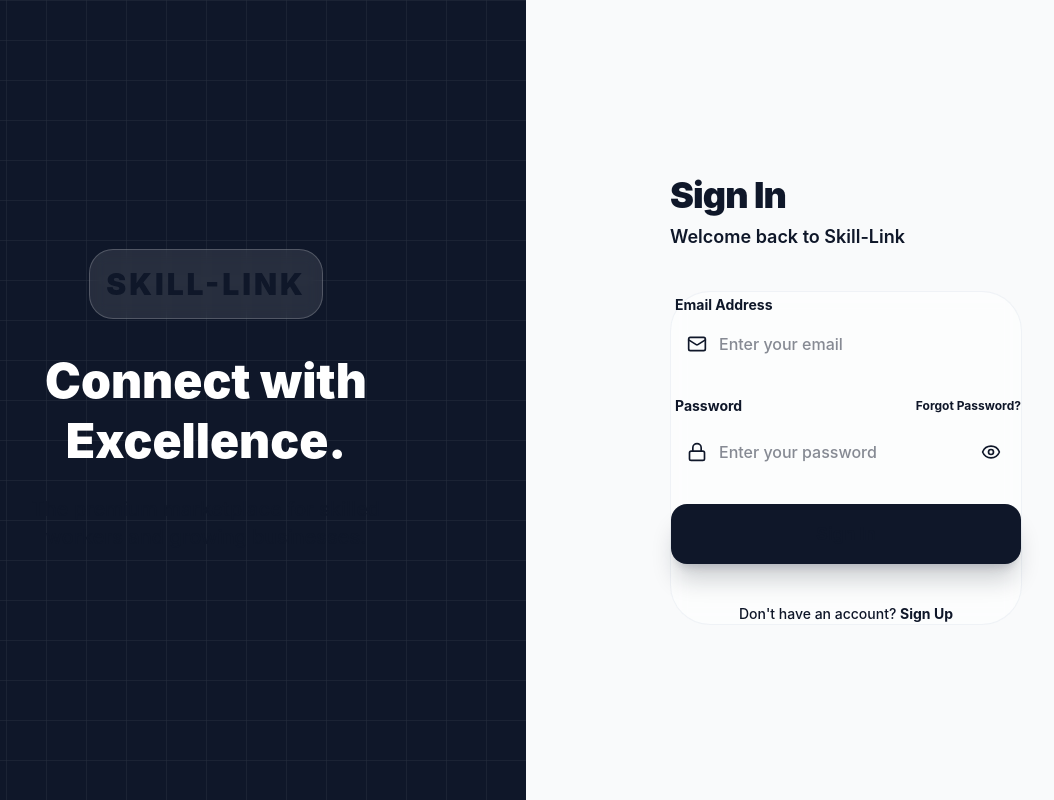
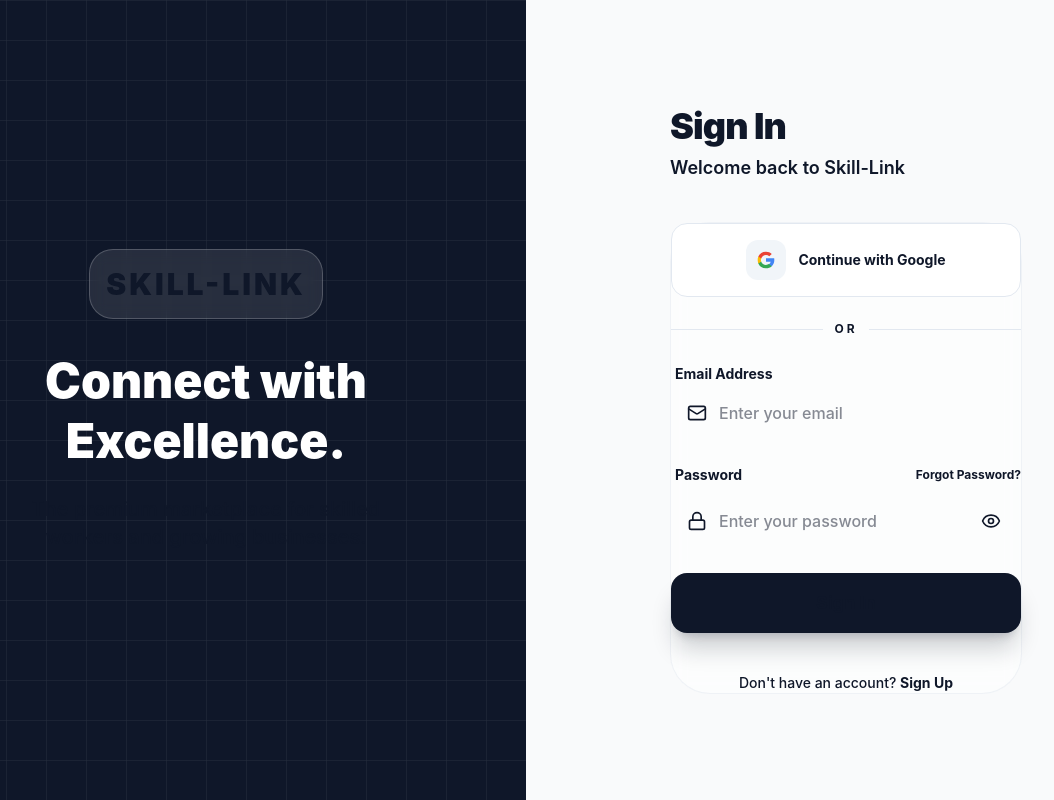
Before and after one commit to Shankar-0707/Skill-Link, a React (Vite) app in the folder Frontend/: page /login in a window 1280 px wide. Shown: the whole page, without its empty margins (114-1168 px from the left). Built offline with nearby package versions, Linux system fonts and the light colour scheme; no server answers.

Commit message:
added google oauth , all the auth methods are integrated

```diff
--- a/Frontend/src/app/routes/AppRoutes.tsx
+++ b/Frontend/src/app/routes/AppRoutes.tsx
@@ -3,6 +3,7 @@ import { Routes, Route, Navigate } from "react-router-dom";
 import { LoginPage } from "../../pages/auth/LoginPage";
 import { RegisterPage } from "../../pages/auth/RegisterPage";
 import { ForgotPasswordPage } from "../../pages/auth/ForgotPasswordPage";
+import { GoogleAuthCallbackPage } from "../../pages/auth/GoogleAuthCallbackPage";
 import { ResetPasswordPage } from "../../pages/auth/ResetPasswordPage";
 import { VerifyEmailPage } from "../../pages/auth/VerifyEmailPage";
 import { OrganisationHomePage } from "../../pages/OrganisationHomePage";
@@ -21,6 +22,10 @@ export const AppRoutes: React.FC = () => {
         <Route path="/login" element={<LoginPage />} />
         <Route path="/register" element={<RegisterPage />} />
         <Route path="/forgot-password" element={<ForgotPasswordPage />} />
+        <Route
+          path="/auth/google/callback"
+          element={<GoogleAuthCallbackPage />}
+        />
         <Route path="/reset-password" element={<ResetPasswordPage />} />
         <Route path="/verify-email" element={<VerifyEmailPage />} />
       </Route>
--- /dev/null
+++ b/Frontend/src/features/auth/components/GoogleAuthButton.tsx
@@ -0,0 +1,70 @@
+import React from "react";
+import { API_URL } from "../../../services/api/api";
+import { cn } from "../../../shared/utils/cn";
+import type { Role } from "../types";
+
+type GoogleAuthButtonProps = {
+  mode: "login" | "register";
+  role?: Role;
+  className?: string;
+};
+
+const GoogleIcon = () => (
+  <svg
+    aria-hidden="true"
+    viewBox="0 0 24 24"
+    className="h-5 w-5"
+    xmlns="http://www.w3.org/2000/svg"
+  >
+    <path
+      d="M21.805 10.023H12v3.955h5.615c-.242 1.273-.968 2.352-2.062 3.078v2.558h3.34c1.957-1.801 3.087-4.455 3.087-7.614 0-.663-.06-1.3-.175-1.977Z"
+      fill="#4285F4"
+    />
+    <path
+      d="M12 22c2.79 0 5.13-.925 6.84-2.507l-3.34-2.558c-.925.62-2.107.987-3.5.987-2.692 0-4.972-1.817-5.787-4.26H2.76v2.64A10 10 0 0 0 12 22Z"
+      fill="#34A853"
+    />
+    <path
+      d="M6.213 13.662A5.996 5.996 0 0 1 5.89 12c0-.576.117-1.13.323-1.662V7.698H2.76A10 10 0 0 0 2 12c0 1.61.386 3.132 1.06 4.302l3.153-2.44Z"
+      fill="#FBBC05"
+    />
+    <path
+      d="M12 6.078c1.518 0 2.882.522 3.955 1.548l2.968-2.968C17.125 2.98 14.786 2 12 2A10 10 0 0 0 2.76 7.698l3.453 2.64C7.028 7.895 9.308 6.078 12 6.078Z"
+      fill="#EA4335"
+    />
+  </svg>
+);
+
+export const GoogleAuthButton: React.FC<GoogleAuthButtonProps> = ({
+  mode,
+  role,
+  className,
+}) => {
+  const handleGoogleAuth = () => {
+    const url = new URL(`${API_URL}/auth/google`);
+
+    if (mode === "register" && role) {
+      url.searchParams.set("role", role);
+    }
+
+    window.location.href = url.toString();
+  };
+
+  return (
+    <button
+      type="button"
+      onClick={handleGoogleAuth}
+      className={cn(
+        "flex w-full items-center justify-center gap-3 rounded-2xl border border-border bg-white px-5 py-4 text-sm font-bold text-primary transition-all hover:border-primary hover:bg-secondary",
+        className,
+      )}
+    >
+      <span className="flex h-10 w-10 items-center justify-center rounded-xl bg-secondary">
+        <GoogleIcon />
+      </span>
+      <span>
+        {mode === "login" ? "Continue with Google" : "Sign up with Google"}
+      </span>
+    </button>
+  );
+};
--- a/Frontend/src/features/auth/components/LoginForm.tsx
+++ b/Frontend/src/features/auth/components/LoginForm.tsx
@@ -1,6 +1,7 @@
 import React, { useState } from 'react';
 import { Link, useLocation, useNavigate } from 'react-router-dom';
 import { Mail, Lock, Eye, EyeOff } from 'lucide-react';
+import { GoogleAuthButton } from './GoogleAuthButton';
 import { useAuth } from '../context/useAuth';
 import { getHomeRouteForRole } from '../utils/authHelpers';
 import { resolveApiErrorMessage } from '../utils/errorMessage';
@@ -40,6 +41,16 @@ export const LoginForm: React.FC = () => {
 
   return (
     <form onSubmit={handleSubmit} className="space-y-6">
+      <GoogleAuthButton mode="login" />
+
+      <div className="flex items-center gap-3">
+        <div className="h-px flex-1 bg-border" />
+        <span className="text-xs font-bold uppercase tracking-[0.24em] text-on-surface-variant">
+          Or
+        </span>
+        <div className="h-px flex-1 bg-border" />
+      </div>
+
       <div className="space-y-2">
         <label className="text-sm font-bold text-on-surface-variant ml-1">
           Email Address
--- a/Frontend/src/features/auth/components/RegisterForm.tsx
+++ b/Frontend/src/features/auth/components/RegisterForm.tsx
@@ -2,6 +2,7 @@ import React, { useState } from 'react';
 import { Link } from 'react-router-dom';
 import { Mail, Lock, User, Phone, Building2, Briefcase, ChevronRight } from 'lucide-react';
 import { authApi } from '../api/auth';
+import { GoogleAuthButton } from './GoogleAuthButton';
 import { Role } from '../types';
 import { resolveApiErrorMessage } from '../utils/errorMessage';
 import { cn } from '../../../shared/utils/cn';
@@ -76,6 +77,16 @@ export const RegisterForm: React.FC = () => {
 
   return (
     <form onSubmit={handleSubmit} className="space-y-6">
+      <GoogleAuthButton mode="register" role={formData.role} />
+
+      <div className="flex items-center gap-3">
+        <div className="h-px flex-1 bg-border" />
+        <span className="text-xs font-bold uppercase tracking-[0.24em] text-muted-foreground">
+          Or
+        </span>
+        <div className="h-px flex-1 bg-border" />
+      </div>
+
       {/* Step Indicator */}
       <div className="flex justify-between items-center mt-4 px-4 pb-4">
         {[1, 2, 3].map((s) => (
--- a/Frontend/src/features/auth/context/AuthContext.tsx
+++ b/Frontend/src/features/auth/context/AuthContext.tsx
@@ -13,6 +13,7 @@ type AuthContextValue = {
   isAuthenticated: boolean;
   isBootstrapping: boolean;
   login: (email: string, password: string) => Promise<AuthResponse>;
+  completeAuthSession: (authResponse: AuthResponse) => Promise<void>;
   logout: () => Promise<void>;
   deleteAccount: () => Promise<void>;
   refreshProfile: () => Promise<User | null>;
@@ -85,6 +86,10 @@ export function AuthProvider({ children }: { children: React.ReactNode }) {
         setUser(response.user);
         return response;
       },
+      completeAuthSession: async (authResponse: AuthResponse) => {
+        setAuthTokens(authResponse.accessToken, authResponse.refreshToken);
+        setUser(authResponse.user);
+      },
       logout: async () => {
         const refreshToken = getRefreshToken();
 
--- /dev/null
+++ b/Frontend/src/pages/auth/GoogleAuthCallbackPage.tsx
@@ -0,0 +1,81 @@
+import React, { useEffect, useMemo, useState } from "react";
+import { useNavigate, useSearchParams } from "react-router-dom";
+import { AuthLayout } from "../../features/auth/components/AuthLayout";
+import { useAuth } from "../../features/auth/context/useAuth";
+import type { AuthResponse, User } from "../../features/auth/types";
+import { getHomeRouteForRole } from "../../features/auth/utils/authHelpers";
+
+function parseUser(rawUser: string | null): User | null {
+  if (!rawUser) {
+    return null;
+  }
+
+  try {
+    return JSON.parse(decodeURIComponent(rawUser)) as User;
+  } catch {
+    return null;
+  }
+}
+
+export const GoogleAuthCallbackPage: React.FC = () => {
+  const [searchParams] = useSearchParams();
+  const navigate = useNavigate();
+  const { completeAuthSession } = useAuth();
+  const [message, setMessage] = useState("Completing Google sign-in...");
+
+  const payload = useMemo(() => {
+    const accessToken = searchParams.get("accessToken");
+    const refreshToken = searchParams.get("refreshToken");
+    const error = searchParams.get("error");
+    const user = parseUser(searchParams.get("user"));
+
+    return {
+      accessToken,
+      refreshToken,
+      error,
+      user,
+    };
+  }, [searchParams]);
+
+  useEffect(() => {
+    if (payload.error) {
+      setMessage(payload.error);
+      window.setTimeout(() => {
+        navigate("/login", { replace: true });
+      }, 1800);
+      return;
+    }
+
+    if (!payload.accessToken || !payload.refreshToken || !payload.user) {
+      setMessage("Google sign-in payload is incomplete. Please try again.");
+      window.setTimeout(() => {
+        navigate("/login", { replace: true });
+      }, 1800);
+      return;
+    }
+
+    const authResponse: AuthResponse = {
+      accessToken: payload.accessToken,
+      refreshToken: payload.refreshToken,
+      user: payload.user,
+    };
+
+    void completeAuthSession(authResponse).then(() => {
+      navigate(getHomeRouteForRole(payload.user!.role), { replace: true });
+    });
+  }, [completeAuthSession, navigate, payload]);
+
+  return (
+    <AuthLayout
+      title="Google Sign-In"
+      subtitle="Connecting your Skill-Link account"
+      showBackButton={false}
+    >
+      <div className="p-8 md:p-10">
+        <p className="rounded-xl border border-blue-300 bg-blue-50 px-4 py-4 text-sm font-semibold text-blue-700">
+          {message}
+        </p>
+      </div>
+    </AuthLayout>
+  );
+};
--- a/Frontend/src/services/api/api.ts
+++ b/Frontend/src/services/api/api.ts
@@ -17,7 +17,7 @@ function normalizeApiUrl(rawUrl?: string) {
   return `${baseUrl}/api/v1`;
 }
 
-const API_URL = normalizeApiUrl(import.meta.env.VITE_API_URL);
+export const API_URL = normalizeApiUrl(import.meta.env.VITE_API_URL);
 
 export const api = axios.create({
   baseURL: API_URL,
```
Also changed, not shown: 1 other file (tests, documents, lock files or other folders).
